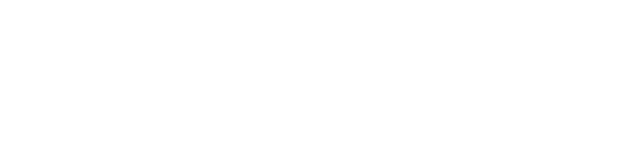
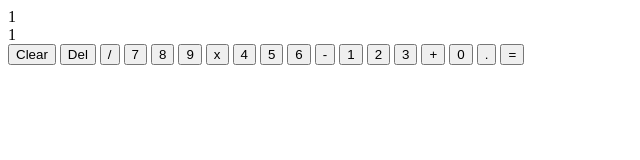
Before and after one commit to Jonathan-Evey/The-Odin-Project-Calculator, a plain HTML site: page index.html in a window 1280 px wide. Shown: the whole page, without its empty margins (0-640 px from the left). Drawn offline with Linux system fonts and the light colour scheme.

Commit message:
set up framework for calc

```diff
--- a/index.html
+++ b/index.html
@@ -10,5 +10,34 @@
 <body>
 <script src="script.js" defer></script>
 
+<section class="calculator-container">
+    <div class="screen">
+        <div id="stored-user-input">1</div>
+        <div id="user-input-area">1</div>
+    </div>
+    <div class="button-container">
+        <button class="btn clear" id="clear">Clear</button>
+        <button class="btn delete" id="delete">Del</button>
+        <button class="btn divide" id="divide">/</button>
+        <button class="btn seven" id="seven">7</button>
+        <button class="btn eight" id="eight">8</button>
+        <button class="btn nine" id="nine">9</button>
+        <button class="btn multiply" id="multiply">x</button>
+        <button class="btn four" id="four">4</button>
+        <button class="btn five" id="five">5</button>
+        <button class="btn six" id="six">6</button>
+        <button class="btn subtract" id="subtract">-</button>
+        <button class="btn one" id="one">1</button>
+        <button class="btn two" id="two">2</button>
+        <button class="btn three" id="three">3</button>
+        <button class="btn plus" id="plus">+</button>
+        <button class="btn zero" id="zero">0</button>
+        <button class="btn decimal" id="decimal">.</button>
+        <button class="btn equals" id="equals">=</button>
+    </div>
+
+
+</section>
+
 </body>
 </html>
```
